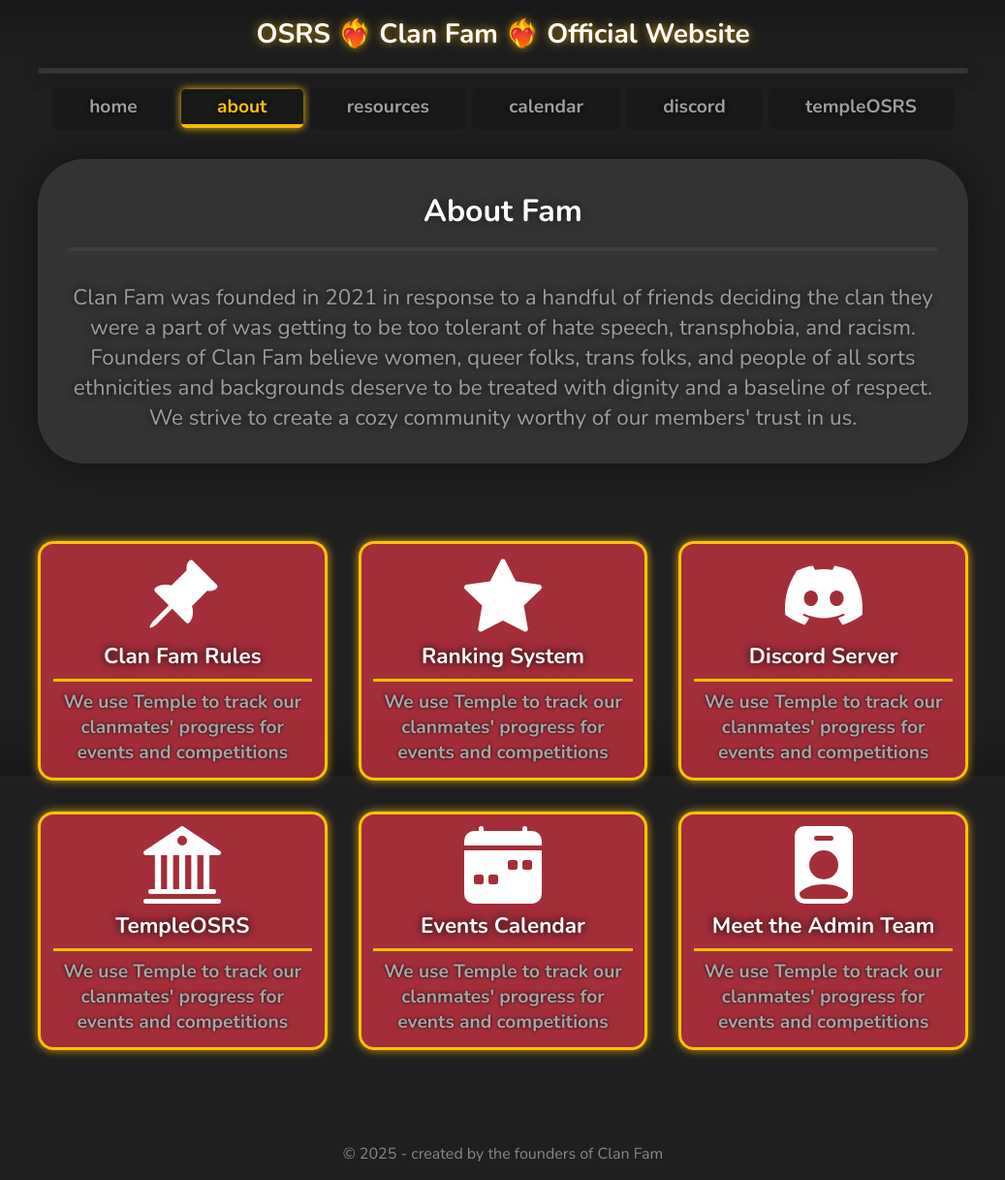
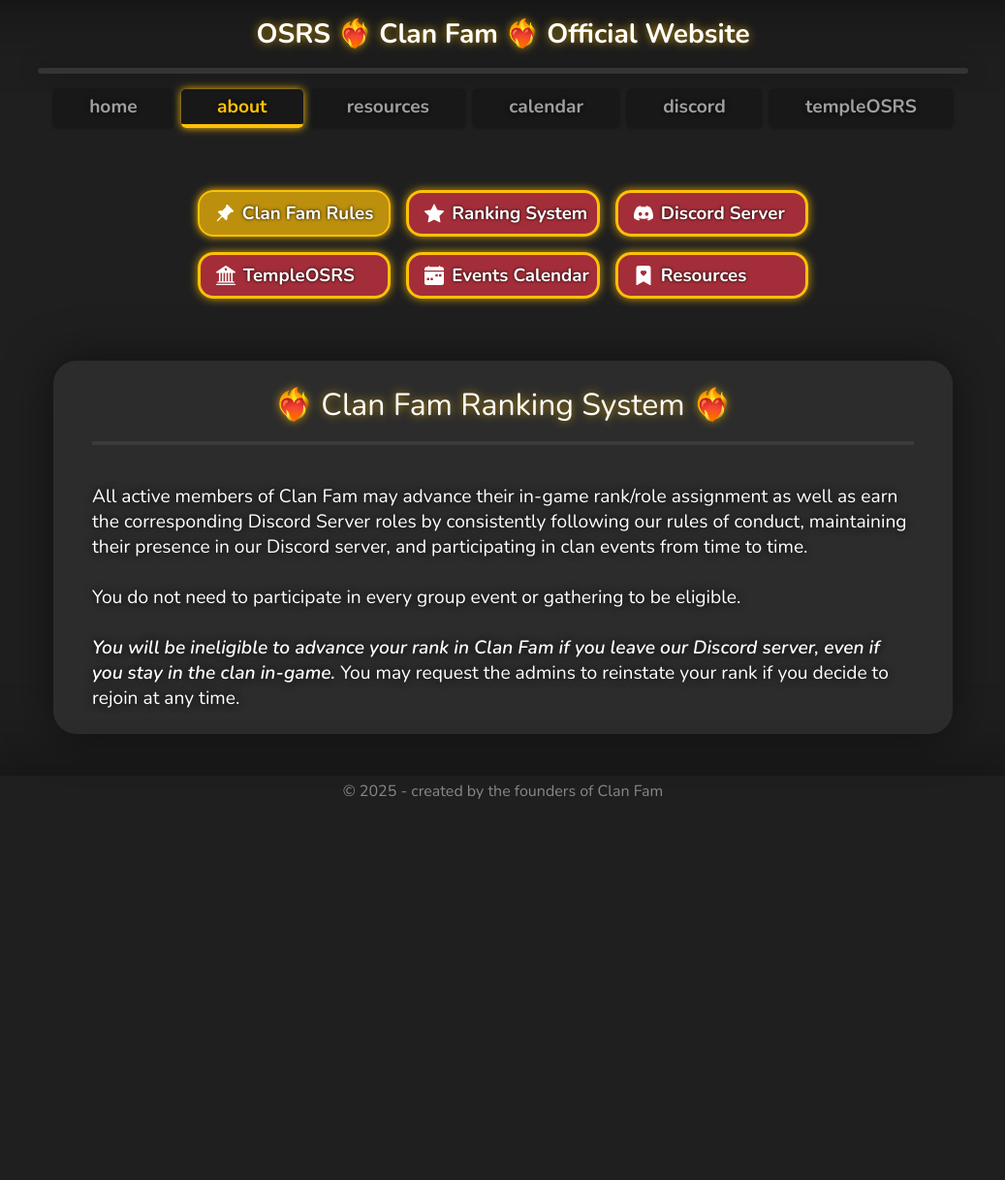
Before and after one commit to furi-bb/fam-custom, a website: page ranks.html in a window 1280 px wide. Shown: the whole page at 97% size, without its empty margins (121-1158 px from the left). After the commit the page ends 843 px from the top, so only its background shows below. Drawn offline with nearby package versions, Linux system fonts and the light colour scheme.

Commit message:
changed the margins

```diff
--- a/css/styles.css
+++ b/css/styles.css
@@ -142,6 +142,7 @@
     background-color: rgba(75, 75, 75, 0.5);
     border-radius: 3rem;
     box-shadow: 0 0 3rem rgba(0, 0, 0, 0.5);
+    margin: 0 1rem
 }
 
 .cover-title {
@@ -193,7 +194,7 @@
     flex-direction: column;
     max-width: 60em;
     padding: 2rem;
-    margin: 0 auto;
+    margin: 0 1rem;
     background-color: rgba(75, 75, 75, 0.5);
     border-radius: 3rem;
     box-shadow: 0 0 3rem rgba(0, 0, 0, 0.5);
@@ -220,6 +221,7 @@
     flex-direction: column;
     justify-content: center;
 padding: 5rem 0;
+    margin: 0 1rem;
 }
 
 .about-info {
--- a/ranks.html
+++ b/ranks.html
@@ -5,14 +5,15 @@
     <meta content="width=device-width, initial-scale=1.0" name="viewport">
     <link rel="preconnect" href="https://fonts.googleapis.com">
     <link rel="preconnect" href="https://fonts.gstatic.com" crossorigin>
-    <link href="https://fonts.googleapis.com/css2?family=Nunito:ital,wght@0,200..1000;1,200..1000&display=swap" rel="stylesheet">
+    <link href="https://fonts.googleapis.com/css2?family=Nunito:ital,wght@0,200..1000;1,200..1000&display=swap"
+          rel="stylesheet">
     <link href="./css/styles.css" rel="stylesheet">
     <link href="./assets/icons/favicon.ico" rel="icon" type="image/x-icon">
     <title>Clan Fam</title>
 </head>
 <body class="display-flex">
 
-<div class="main-page-container display-flex full-width">
+<div class="main-page-container display-flex full-height full-width">
     <header>
         <div class="site-title">
             <h3>OSRS ❤️‍🔥 Clan Fam ❤️‍🔥 Official Website</h3>
@@ -33,115 +34,108 @@
         </div>
     </header>
     <main class="main-content">
-        <div class="content-header">
-            <h1 class="content-header-title">About Fam</h1>
-            <p class="content-header-text">Clan Fam was founded in 2021 in response to a handful of friends
-                deciding the clan they were a part of was getting to be too tolerant of hate speech, transphobia, and
-                racism. Founders of Clan Fam believe women, queer folks, trans folks, and people of all sorts ethnicities
-                and backgrounds deserve to be treated with dignity and a baseline of respect. We strive to create a cozy
-                community worthy of our members' trust in us.
-            </p>
-        </div>
-        <div class="about-info-container">
-            <div class="about-info">
-                <a class="about-links" href="rules.html">
-                    <div>
-                        <div class="about-links-icons">
-                            <svg fill="currentColor" height="80" viewBox="0 0 16 16"
-                                 width="80" xmlns="http://www.w3.org/2000/svg">
+        <div class="about-pages-header-container">
+            <div class="about-pages-header-grid">
+                <a class="about-pages-header-button active-button" href="rules.html">
+                    <div class="about-pages-header-button-icons">
+                        <svg fill="currentColor" height="20" viewBox="0 0 16 16"
+                             width="20" xmlns="http://www.w3.org/2000/svg">
                             <path d="M9.828.722a.5.5 0 0 1 .354.146l4.95 4.95a.5.5 0 0 1 0 .707c-.48.48-1.072.588-1.503.588-.177 0-.335-.018-.46-.039l-3.134 3.134a6 6 0 0 1 .16 1.013c.046.702-.032 1.687-.72 2.375a.5.5 0 0 1-.707 0l-2.829-2.828-3.182 3.182c-.195.195-1.219.902-1.414.707s.512-1.22.707-1.414l3.182-3.182-2.828-2.829a.5.5 0 0 1 0-.707c.688-.688 1.673-.767 2.375-.72a6 6 0 0 1 1.013.16l3.134-3.133a3 3 0 0 1-.04-.461c0-.43.108-1.022.589-1.503a.5.5 0 0 1 .353-.146"/>
                         </svg>
                     </div>
-                        <div class="about-links-title-box">
-                            <h3 class="about-links-title">Clan Fam
+                    <div class="about-pages-header-button-title-container">
+                        <h3 class="about-pages-header-button-title">Clan Fam
                             Rules</h3></div>
-                        <div>
-                            <p>We use Temple to track our clanmates' progress for events and
-                                competitions</p>
-                        </div>
-                    </div>
                 </a>
-                <a class="about-links" href="ranks.html">
-                    <div>
-                        <div class="about-links-icons">
-                            <svg fill="currentColor" height="80" viewBox="0 0 16 16"
-                                 width="80" xmlns="http://www.w3.org/2000/svg">
+                <a class="about-pages-header-button" href="ranks.html">
+                    <div class="about-pages-header-button-icons">
+                        <svg fill="currentColor" height="20" viewBox="0 0 16 16"
+                             width="20" xmlns="http://www.w3.org/2000/svg">
                             <path d="M3.612 15.443c-.386.198-.824-.149-.746-.592l.83-4.73L.173 6.765c-.329-.314-.158-.888.283-.95l4.898-.696L7.538.792c.197-.39.73-.39.927 0l2.184 4.327 4.898.696c.441.062.612.636.282.95l-3.522 3.356.83 4.73c.078.443-.36.79-.746.592L8 13.187l-4.389 2.256z"/>
                         </svg>
                     </div>
-                        <div class="about-links-title-box">
-                            <h3 class="about-links-title">Ranking
+                    <div class="about-pages-header-button-title-container">
+                        <h3 class="about-pages-header-button-title">Ranking
                             System</h3></div>
-                        <div>
-                            <p>We use Temple to track our clanmates' progress for events and
-                                competitions</p>
-                        </div>
-                    </div>
-                </a><a class="about-links" href="https://discord.gg/mrFysUW2nA" target="_blank">
-                <div>
-                    <div class="about-links-icons">
-                        <svg fill="currentColor" height="80" viewBox="0 0 16 16"
-                             width="80" xmlns="http://www.w3.org/2000/svg">
+                </a><a class="about-pages-header-button" href="https://discord.gg/mrFysUW2nA" target="_blank">
+                <div class="about-pages-header-button-icons">
+                    <svg fill="currentColor" height="20" viewBox="0 0 16 16"
+                         width="20" xmlns="http://www.w3.org/2000/svg">
                         <path d="M13.545 2.907a13.2 13.2 0 0 0-3.257-1.011.05.05 0 0 0-.052.025c-.141.25-.297.577-.406.833a12.2 12.2 0 0 0-3.658 0 8 8 0 0 0-.412-.833.05.05 0 0 0-.052-.025c-1.125.194-2.22.534-3.257 1.011a.04.04 0 0 0-.021.018C.356 6.024-.213 9.047.066 12.032q.003.022.021.037a13.3 13.3 0 0 0 3.995 2.02.05.05 0 0 0 .056-.019q.463-.63.818-1.329a.05.05 0 0 0-.01-.059l-.018-.011a9 9 0 0 1-1.248-.595.05.05 0 0 1-.02-.066l.015-.019q.127-.095.248-.195a.05.05 0 0 1 .051-.007c2.619 1.196 5.454 1.196 8.041 0a.05.05 0 0 1 .053.007q.121.1.248.195a.05.05 0 0 1-.004.085 8 8 0 0 1-1.249.594.05.05 0 0 0-.03.03.05.05 0 0 0 .003.041c.24.465.515.909.817 1.329a.05.05 0 0 0 .056.019 13.2 13.2 0 0 0 4.001-2.02.05.05 0 0 0 .021-.037c.334-3.451-.559-6.449-2.366-9.106a.03.03 0 0 0-.02-.019m-8.198 7.307c-.789 0-1.438-.724-1.438-1.612s.637-1.613 1.438-1.613c.807 0 1.45.73 1.438 1.613 0 .888-.637 1.612-1.438 1.612m5.316 0c-.788 0-1.438-.724-1.438-1.612s.637-1.613 1.438-1.613c.807 0 1.451.73 1.438 1.613 0 .888-.631 1.612-1.438 1.612"/>
                     </svg>
                 </div>
-                    <div class="about-links-title-box">
-                        <h3 class="about-links-title">Discord Server</h3></div>
-                    <div>
-                        <p>We use Temple to track our clanmates' progress for events and
-                            competitions</p>
-                    </div>
-                </div>
+                <div class="about-pages-header-button-title-container">
+                    <h3 class="about-pages-header-button-title">Discord Server</h3></div>
             </a>
-                <a class="about-links" href="https://templeosrs.com/groups/overview.php?id=1340"
+                <a class="about-pages-header-button" href="https://templeosrs.com/groups/overview.php?id=1340"
                    target="_blank">
-                    <div>
-                        <div class="about-links-icons">
-                            <svg fill="currentColor" height="80" viewBox="0 0 16 16"
-                                 width="80" xmlns="http://www.w3.org/2000/svg">
+                    <div class="about-pages-header-button-icons">
+                        <svg fill="currentColor" height="20" viewBox="0 0 16 16"
+                             width="20" xmlns="http://www.w3.org/2000/svg">
                             <path d="M8.277.084a.5.5 0 0 0-.554 0l-7.5 5A.5.5 0 0 0 .5 6h1.875v7H1.5a.5.5 0 0 0 0 1h13a.5.5 0 1 0 0-1h-.875V6H15.5a.5.5 0 0 0 .277-.916zM12.375 6v7h-1.25V6zm-2.5 0v7h-1.25V6zm-2.5 0v7h-1.25V6zm-2.5 0v7h-1.25V6zM8 4a1 1 0 1 1 0-2 1 1 0 0 1 0 2M.5 15a.5.5 0 0 0 0 1h15a.5.5 0 1 0 0-1z"/>
                         </svg>
                     </div>
-                        <div  class="about-links-title-box">
-                            <h3 class="about-links-title">TempleOSRS</h3></div>
-                        <div>
-                            <p>We use Temple to track our clanmates' progress for events and
-                                competitions</p>
-                        </div>
-                    </div>
-                </a><a class="about-links" href="calendar.html">
-                <div>
-                    <div class="about-links-icons">
-                        <svg fill="currentColor" height="80" viewBox="0 0 16 16"
-                             width="80" xmlns="http://www.w3.org/2000/svg">
+                    <div class="about-pages-header-button-title-container">
+                        <h3 class="about-pages-header-button-title">TempleOSRS</h3></div>
+                </a><a class="about-pages-header-button" href="calendar.html">
+                <div class="about-pages-header-button-icons">
+                    <svg fill="currentColor" height="20" viewBox="0 0 16 16"
+                         width="20" xmlns="http://www.w3.org/2000/svg">
                         <path d="M4 .5a.5.5 0 0 0-1 0V1H2a2 2 0 0 0-2 2v1h16V3a2 2 0 0 0-2-2h-1V.5a.5.5 0 0 0-1 0V1H4zM16 14V5H0v9a2 2 0 0 0 2 2h12a2 2 0 0 0 2-2M9.5 7h1a.5.5 0 0 1 .5.5v1a.5.5 0 0 1-.5.5h-1a.5.5 0 0 1-.5-.5v-1a.5.5 0 0 1 .5-.5m3 0h1a.5.5 0 0 1 .5.5v1a.5.5 0 0 1-.5.5h-1a.5.5 0 0 1-.5-.5v-1a.5.5 0 0 1 .5-.5M2 10.5a.5.5 0 0 1 .5-.5h1a.5.5 0 0 1 .5.5v1a.5.5 0 0 1-.5.5h-1a.5.5 0 0 1-.5-.5zm3.5-.5h1a.5.5 0 0 1 .5.5v1a.5.5 0 0 1-.5.5h-1a.5.5 0 0 1-.5-.5v-1a.5.5 0 0 1 .5-.5"/>
                     </svg>
                 </div>
-                    <div class="about-links-title-box">
-                        <h3 class="about-links-title">Events
+                <div class="about-pages-header-button-title-container">
+                    <h3 class="about-pages-header-button-title">Events
                         Calendar</h3></div>
-                    <div>
-                        <p>We use Temple to track our clanmates' progress for events and
-                            competitions</p>
+            </a>
+                <a class="about-pages-header-button" href="resources.html">
+                    <div class="about-pages-header-button-icons">
+                        <svg xmlns="http://www.w3.org/2000/svg" width="20" height="20" fill="currentColor"
+                             viewBox="0 0 16 16">
+                            <path d="M2 15.5a.5.5 0 0 0 .74.439L8 13.069l5.26 2.87A.5.5 0 0 0 14 15.5V2a2 2 0 0 0-2-2H4a2 2 0 0 0-2 2zM8 4.41c1.387-1.425 4.854 1.07 0 4.277C3.146 5.48 6.613 2.986 8 4.412z"/>
+                        </svg>
+                    </div>
+                    <div class="about-pages-header-button-title-container">
+                        <h3 class="about-pages-header-button-title">
+                            Resources</h3></div>
+                </a>
             </div>
         </div>
-            </a> <a class="about-links" href="meet-the-admin.html">
-                <div>
-                    <div class="about-links-icons">
-                        <svg fill="currentColor" height="80" viewBox="0 0 16 16"
-                             width="80" xmlns="http://www.w3.org/2000/svg">
-                            <path d="M2 2a2 2 0 0 1 2-2h8a2 2 0 0 1 2 2v12a2 2 0 0 1-2 2H4a2 2 0 0 1-2-2zm4.5 0a.5.5 0 0 0 0 1h3a.5.5 0 0 0 0-1zM8 11a3 3 0 1 0 0-6 3 3 0 0 0 0 6m5 2.755C12.146 12.825 10.623 12 8 12s-4.146.826-5 1.755V14a1 1 0 0 0 1 1h8a1 1 0 0 0 1-1z"/>
-                        </svg>
+        <div class="rules-container">
+            <div class="rules-container-header">
+                <div class="rules-container-header-title">
+                    ❤️‍🔥 Clan Fam Ranking System ❤️‍🔥
                 </div>
-                    <div class="about-links-title-box">
-                        <h3 class="about-links-title">
-                            Meet the Admin Team</h3></div>
-                    <div>
-                        <p>We use Temple to track our clanmates' progress for events and
-                            competitions</p>
+                <div class="rules-container-header-body">
+                    <p>All active members of Clan Fam may advance their in-game rank/role assignment as well as earn the
+                        corresponding Discord Server roles by consistently following our rules of conduct, maintaining
+                        their presence in our Discord server, and participating in clan events from time to time.</p>
+                    <br/>
+                    <p>You do not need to participate in every group event or gathering to be eligible.</p>
+                    <br/>
+                    <p><strong><em>
+                        You will be ineligible to advance your rank in Clan Fam if you leave our Discord server, even if
+                        you stay in the clan in-game.
+                    </em></strong> You may request the admins to reinstate your rank if you decide to rejoin at any
+                        time.</p>
                 </div>
             </div>
-            </a>
+            <div class="ranks-container">
+                <div class="rank-item-container">
+                    <div class="rank-info-icon">
+
+                    </div>
+                    <div class="rank-info-container">
+                        <div class="rank-info-title">
+                        </div>
+                        <div class="rank-info-body">
+                            <div class="rank-info-time-req">
+
+                            </div>
+                            <div class="rank-info-"></div>
+                        </div>
+                    </div>
+                </div>
             </div>
         </div>
 </main>
```
Also changed, not shown: rules.html (+1 -1 lines). Lines whose indentation alone changed are shown as unchanged.
